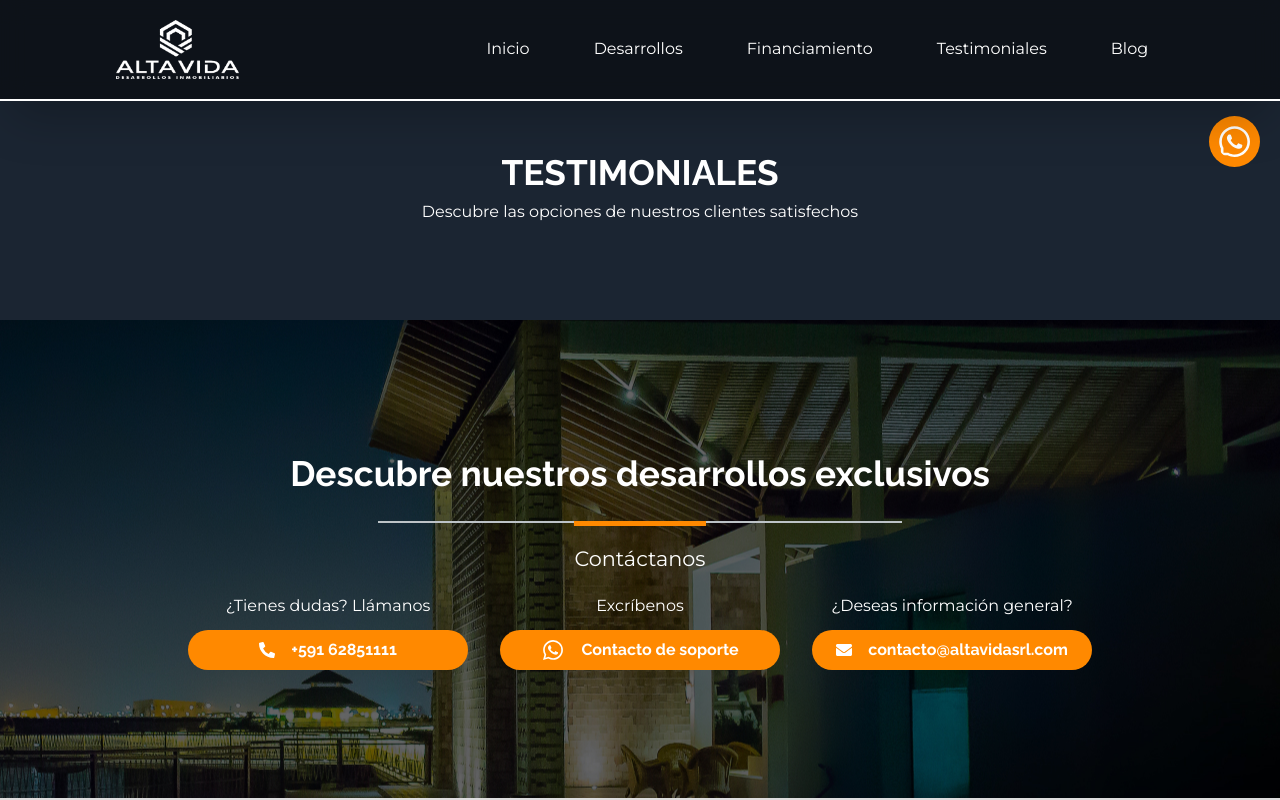
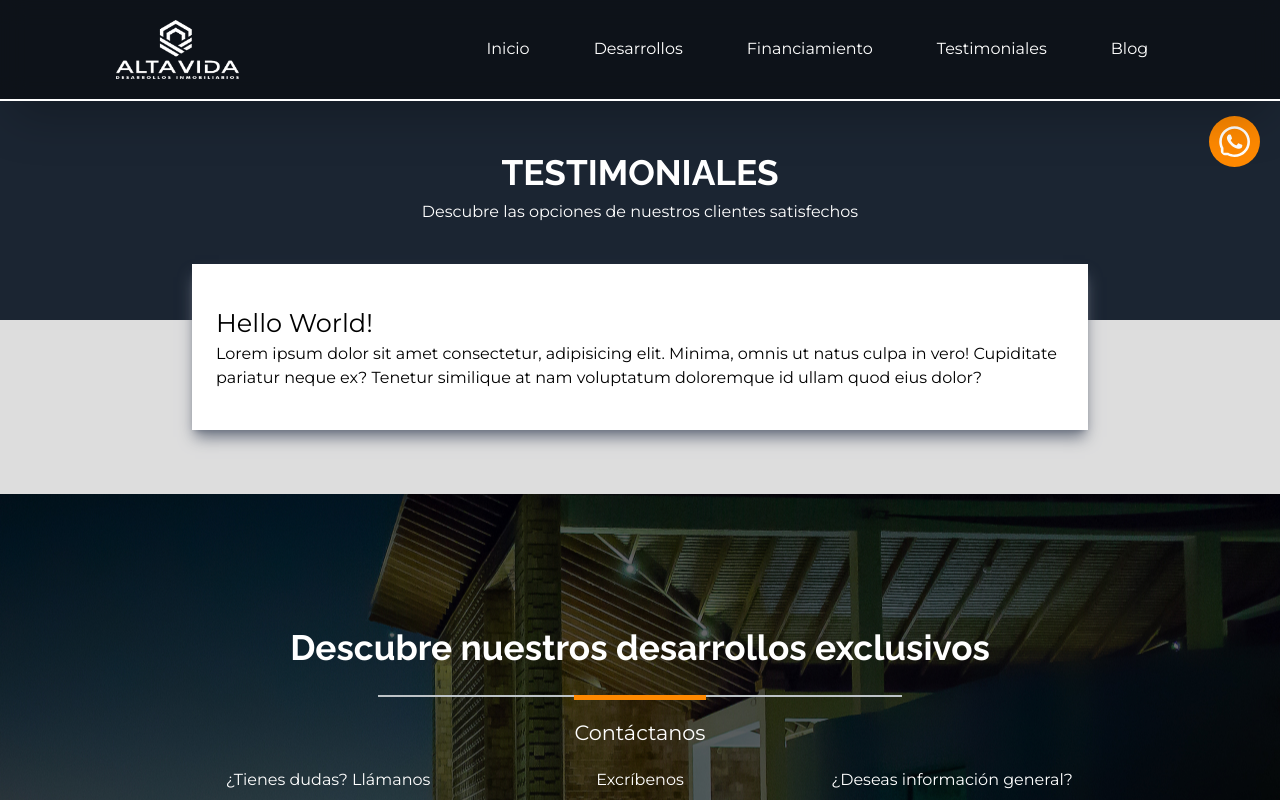
Before and after one commit to MiguelT18/AltaVida_Frontend, a React (Vite) app: page /testimoniales in a window 1280 px wide. Shown: the top 800 px of the page. Built offline with nearby package versions, Linux system fonts and the light colour scheme.

Commit message:
Moved from their position to project buttons

```diff
--- a/src/pages/Desarrollos/Proyectos/ProyectoCard.jsx
+++ b/src/pages/Desarrollos/Proyectos/ProyectoCard.jsx
@@ -54,18 +54,18 @@ const ProyectoCard = ({ project, title, description }) => {
             {project}
 
             <div className="w-full h-full flex items-center justify-between">
+              <a
+                href="https://wa.link/ovut67"
+                className="bg-orange text-white font-my-raleway font-bold py-2 px-4 rounded-md mt-4"
+              >
+                Contactar
+              </a>
               <button
-                className="border-2 border-orange font-my-raleway font-bold py-1 px-3 rounded-md mt-4"
+                className="border-2 border-orange font-my-raleway font-bold py-2 px-4 rounded-md mt-4"
                 onClick={closeModal}
               >
                 Cerrar
               </button>
-              <a
-                href="https://wa.link/ovut67"
-                className="bg-orange text-white font-my-raleway font-bold py-1 px-3 rounded-md mt-4"
-              >
-                Contactar
-              </a>
             </div>
           </div>
         </div>
--- a/src/pages/Testimoniales/Testimoniales.jsx
+++ b/src/pages/Testimoniales/Testimoniales.jsx
@@ -3,6 +3,7 @@ import Footer from "@src/components/Footer";
 import Header from "@src/components/Header";
 import Navbar from "@src/components/Navbar";
 import Contact from "@src/layouts/Contact";
+import Testimonios from "./Testimonios/Testimonios";
 
 const Testimoniales = () => {
   return (
@@ -14,6 +15,7 @@ const Testimoniales = () => {
         description="Descubre las opciones de nuestros clientes satisfechos"
       />
       <main>
+        <Testimonios />
         <Contact />
       </main>
       <Footer />
--- /dev/null
+++ b/src/pages/Testimoniales/Testimonios/Testimonios.jsx
@@ -0,0 +1,14 @@
+const Testimonios = () => {
+  return (
+    <section className="bg-white w-[90%] md:w-[70%] mx-auto -mt-14 mb-16 py-10 px-6 shadow-lg shadow-gray-500">
+      <h1 className="text-lg">Hello World!</h1>
+      <p>
+        Lorem ipsum dolor sit amet consectetur, adipisicing elit. Minima, omnis
+        ut natus culpa in vero! Cupiditate pariatur neque ex? Tenetur similique
+        at nam voluptatum doloremque id ullam quod eius dolor?
+      </p>
+    </section>
+  );
+};
+
+export default Testimonios;
```
